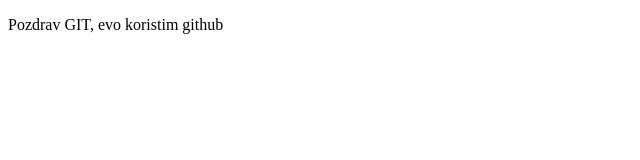
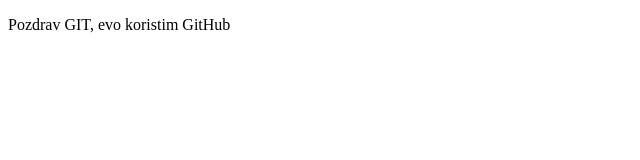
Before and after one commit to DanicaPivalica/test-project, a plain HTML site: page index.html in a window 1280 px wide. Shown: the full height of the page, 0-640 px from the left. Drawn offline with Linux system fonts and the light colour scheme.

Commit message:
test
Signed-off-by: Danica <d.pivalica@searchmetrics.com>

```diff
--- a/index.html
+++ b/index.html
@@ -2,6 +2,6 @@
 <html>
   <head></head>
   <body>
-    <p>Pozdrav GIT, evo koristim github</p>
+    <p>Pozdrav GIT, evo koristim GitHub</p>
   </body>
 </html>
```
